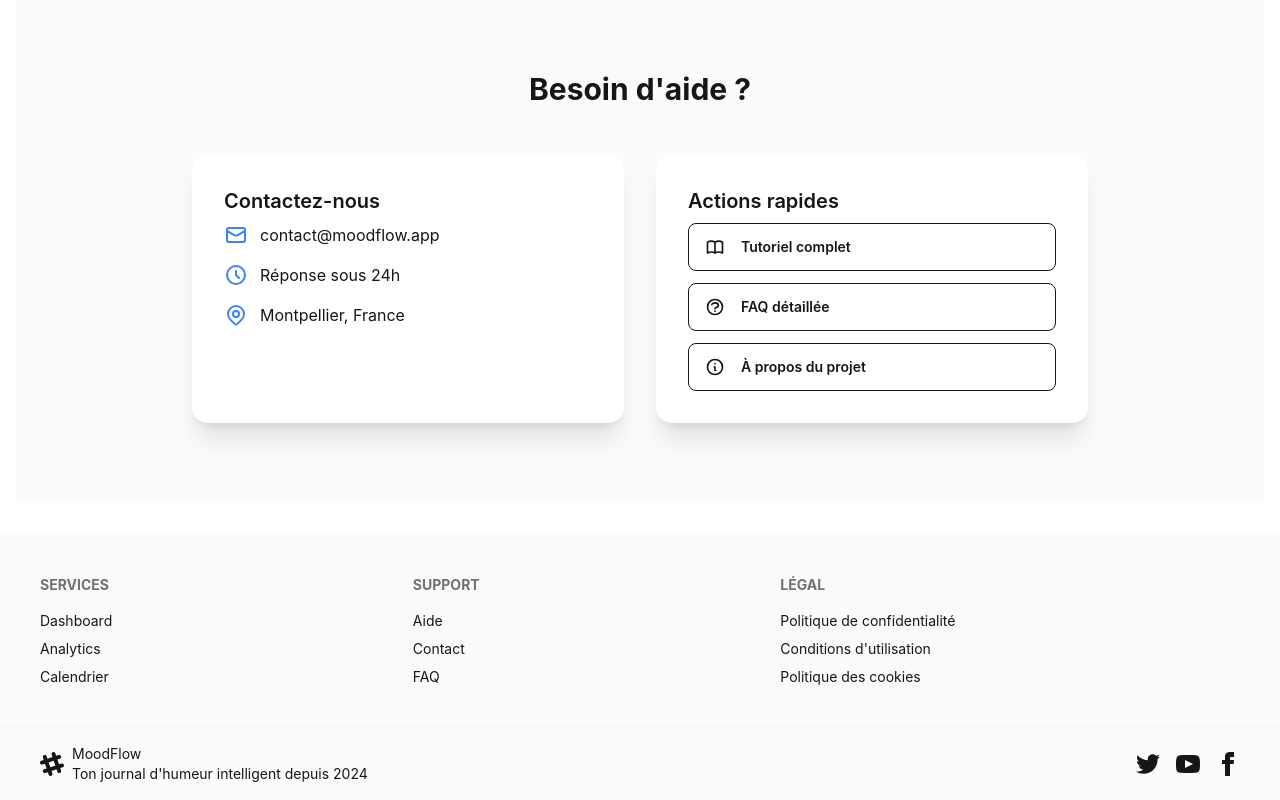
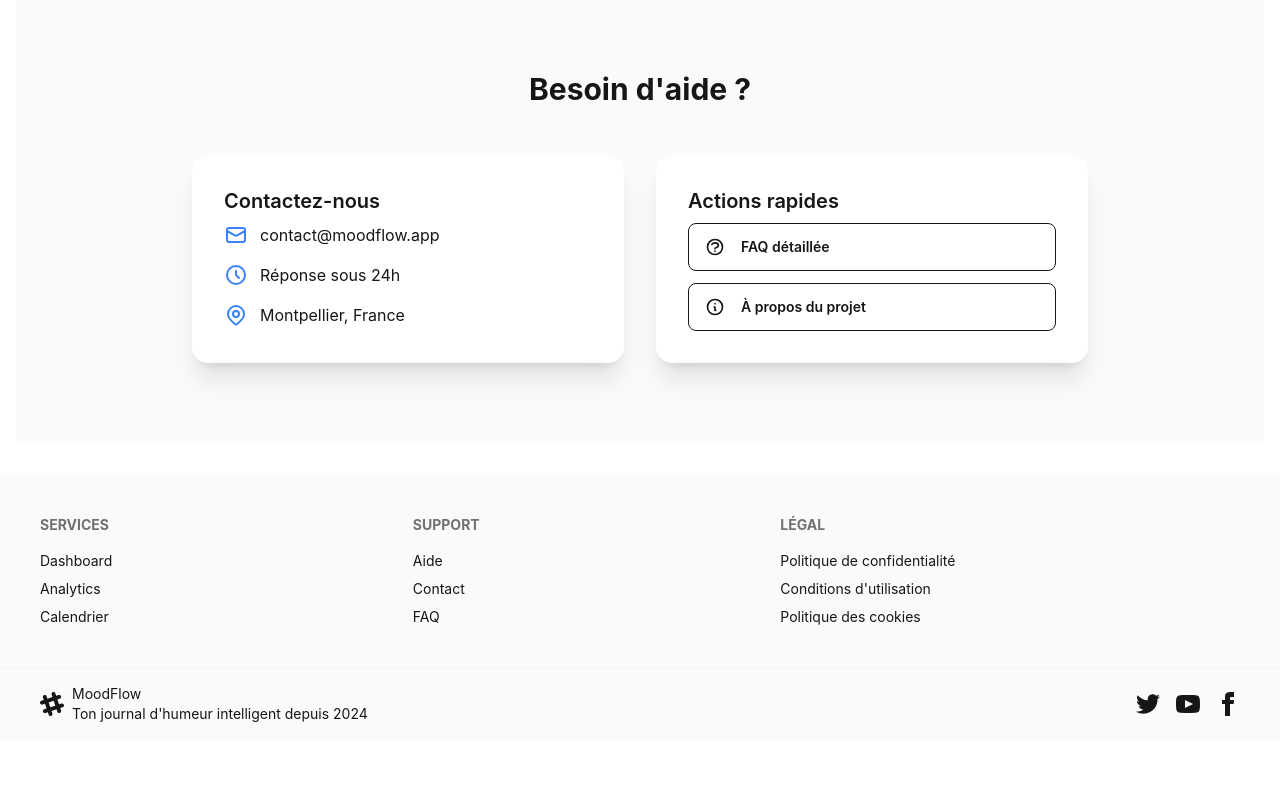
Before and after one commit to MrSiuuu/MoodFlow, a Vue app in the folder frontend/: page /faq in a window 1280 px wide. Shown: the part 1021-1821 px from the top of the page. After the commit the page ends 1761 px from the top, so only its background shows below. Built offline with nearby package versions, Linux system fonts and the light colour scheme; no server answers.

Commit message:
supression : tutoriel complet dans A propos

```diff
--- a/frontend/src/views/Help.vue
+++ b/frontend/src/views/Help.vue
@@ -137,12 +137,6 @@
               <div class="card-body">
                 <h3 class="card-title">Actions rapides</h3>
                 <div class="space-y-3">
-                  <RouterLink to="/tutorial" class="btn btn-outline w-full justify-start">
-                    <svg class="w-5 h-5 mr-2" fill="none" stroke="currentColor" viewBox="0 0 24 24">
-                      <path stroke-linecap="round" stroke-linejoin="round" stroke-width="2" d="M12 6.253v13m0-13C10.832 5.477 9.246 5 7.5 5S4.168 5.477 3 6.253v13C4.168 18.477 5.754 18 7.5 18s3.332.477 4.5 1.253m0-13C13.168 5.477 14.754 5 16.5 5c1.746 0 3.332.477 4.5 1.253v13C19.832 18.477 18.246 18 16.5 18c-1.746 0-3.332.477-4.5 1.253"></path>
-                    </svg>
-                    Tutoriel complet
-                  </RouterLink>
 
                   <RouterLink to="/faq" class="btn btn-outline w-full justify-start">
                     <svg class="w-5 h-5 mr-2" fill="none" stroke="currentColor" viewBox="0 0 24 24">
```
